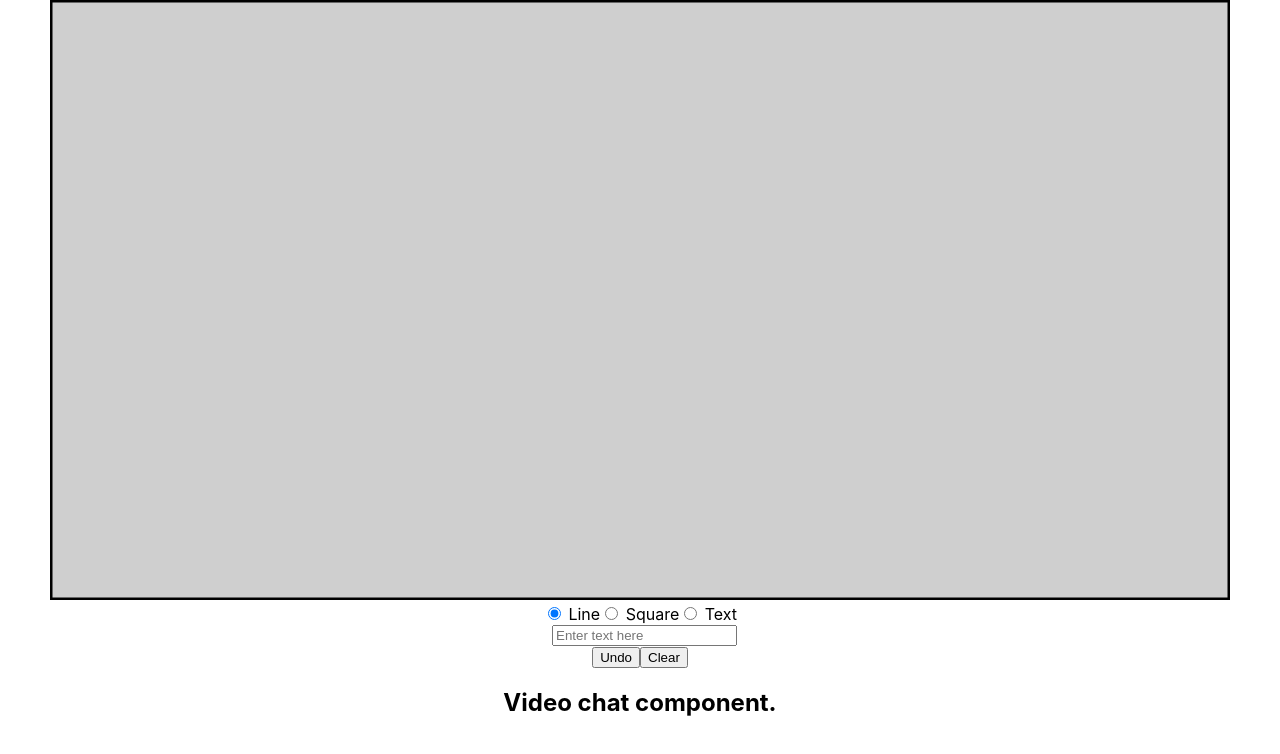
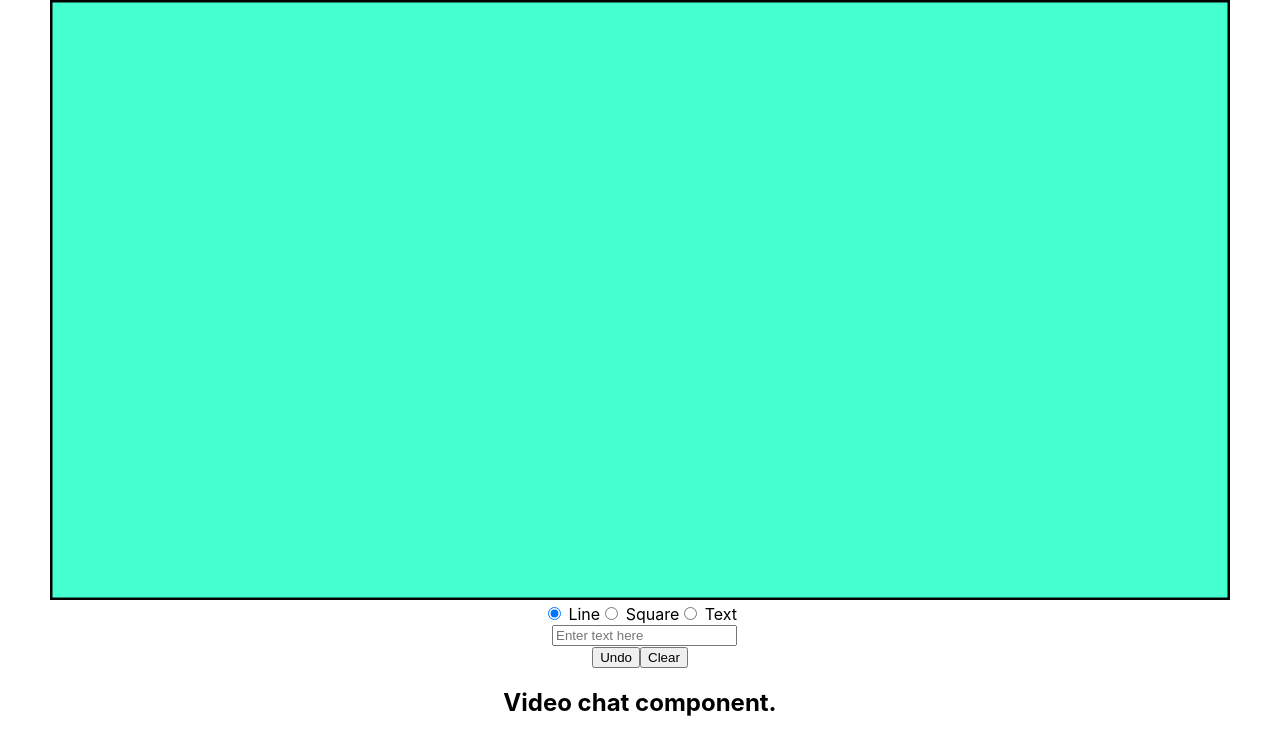
Before and after one commit to charlieconneely/final-year-project, a React (Create React App) app: page / in a window 1280 px wide. Shown: the top 754 px of the page. Built offline with nearby package versions, Linux system fonts and the light colour scheme; no server answers.

Commit message:
added vim .sw* files to gitignore

```diff
--- a/src/components/Canvas/canvas.css
+++ b/src/components/Canvas/canvas.css
@@ -1,3 +1,3 @@
 #canvas {
-    background-color: rgb(207, 207, 207);
+    background-color: rgb(70, 255, 209);
 }
--- a/src/components/Canvas/canvas.js
+++ b/src/components/Canvas/canvas.js
@@ -1,5 +1,5 @@
 import React, {useState,useLayoutEffect} from 'react'
-  import rough from 'roughjs/bundled/rough.esm'
+import rough from 'roughjs/bundled/rough.esm'
 //import socketIO from 'socket.io-client'
 import useLocalStorage from '../../hooks/useLocalStorage'
 import './canvas.css'
@@ -51,7 +51,6 @@ function Canvas(props) {
 
   const handleMouseDown = (event) => {
     var {pageX, pageY} = event;
-    console.log("x: " + pageX + " y: " + pageY);
     var xPos = pageX - document.getElementById('canvas').offsetLeft;
     var yPos = pageY - document.getElementById('canvas').offsetTop;
 
```
Also changed, not shown: 1 other file (tests, documents, lock files or other folders).
